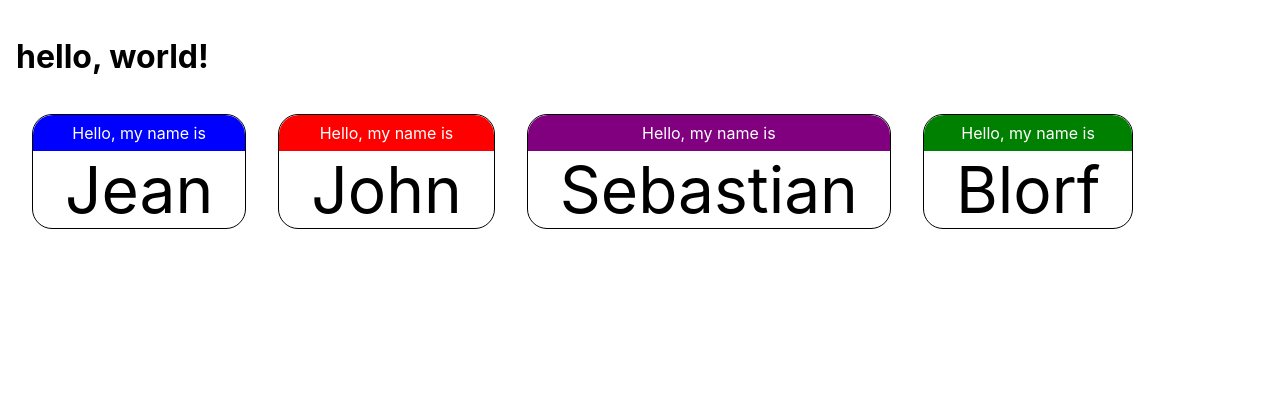
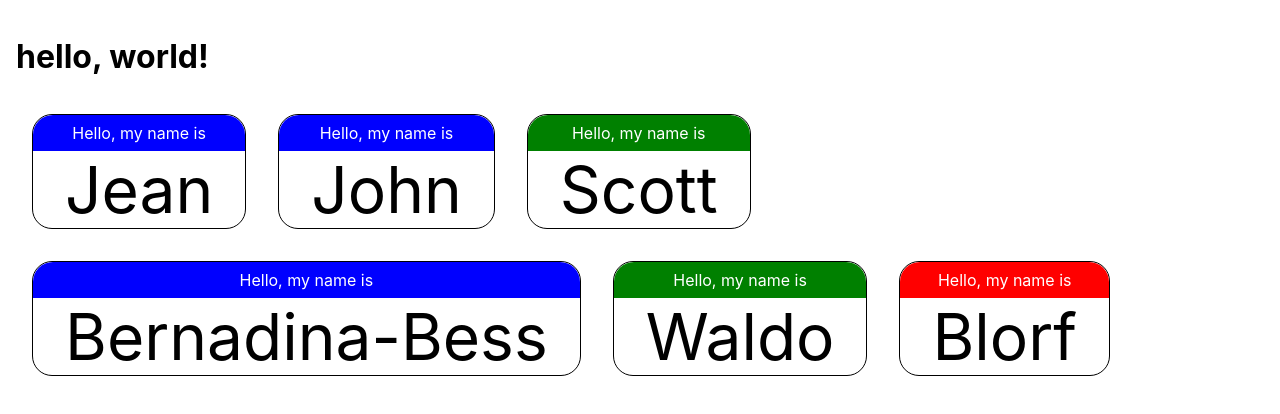
Before and after one commit to jeanlange/react-nametags, a React (Create React App) app: page / in a window 1280 px wide. Shown: the top 414 px of the page. Built offline with nearby package versions, Linux system fonts and the light colour scheme.

Commit message:
map the names, random the colors

```diff
--- a/src/App.js
+++ b/src/App.js
@@ -11,14 +11,17 @@ function Tag({name, color}) {
 }
 
 function App() {
+  const colors = ["blue", "red", "green", "purple"]
+  const names = ["Jean", "John", "Scott", "Bernadina-Bess", "Waldo", "Blorf"]
+  const tags = names.map(name => {
+    const color = colors[Math.floor(Math.random() * colors.length)];
+    return <Tag name={name} color={color} />;
+  })
   return (
     <div>
       <h1>hello, world!</h1>
       <div className="tags">
-        <Tag name="Jean" color="blue" />
-        <Tag name="John" color="red" />
-        <Tag name="Sebastian" color="purple" />
-        <Tag name="Blorf" color="green" />
+        {tags}
       </div>
     </div>
   );
```
